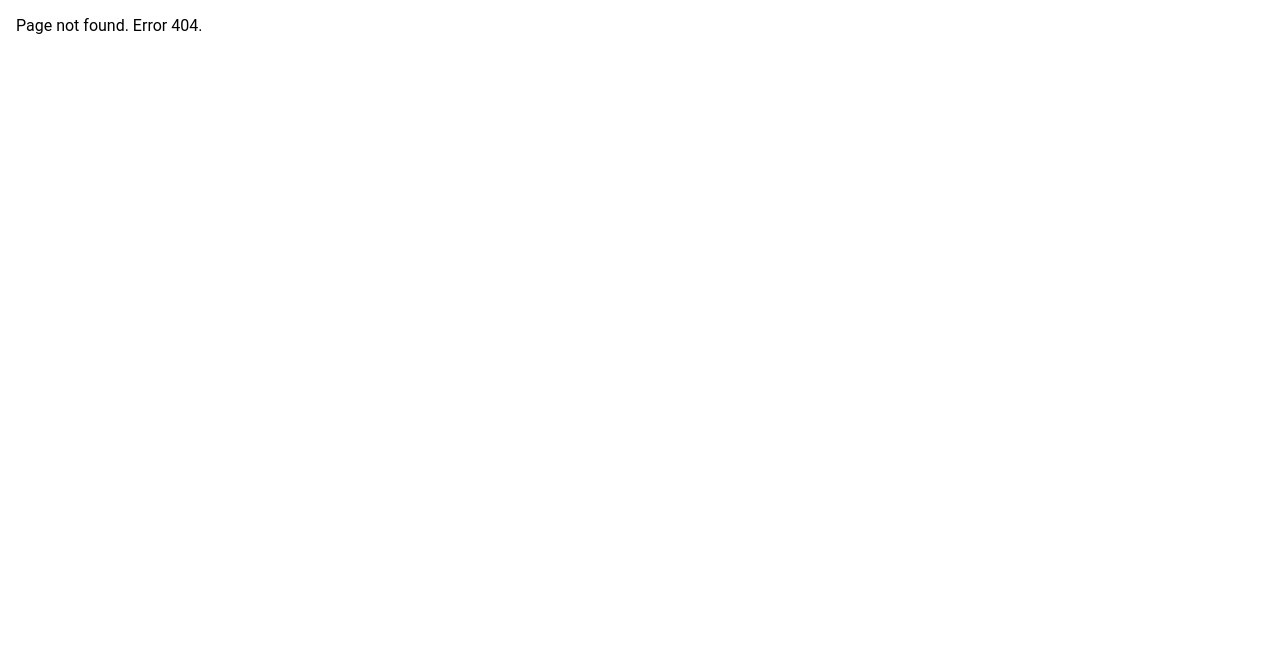
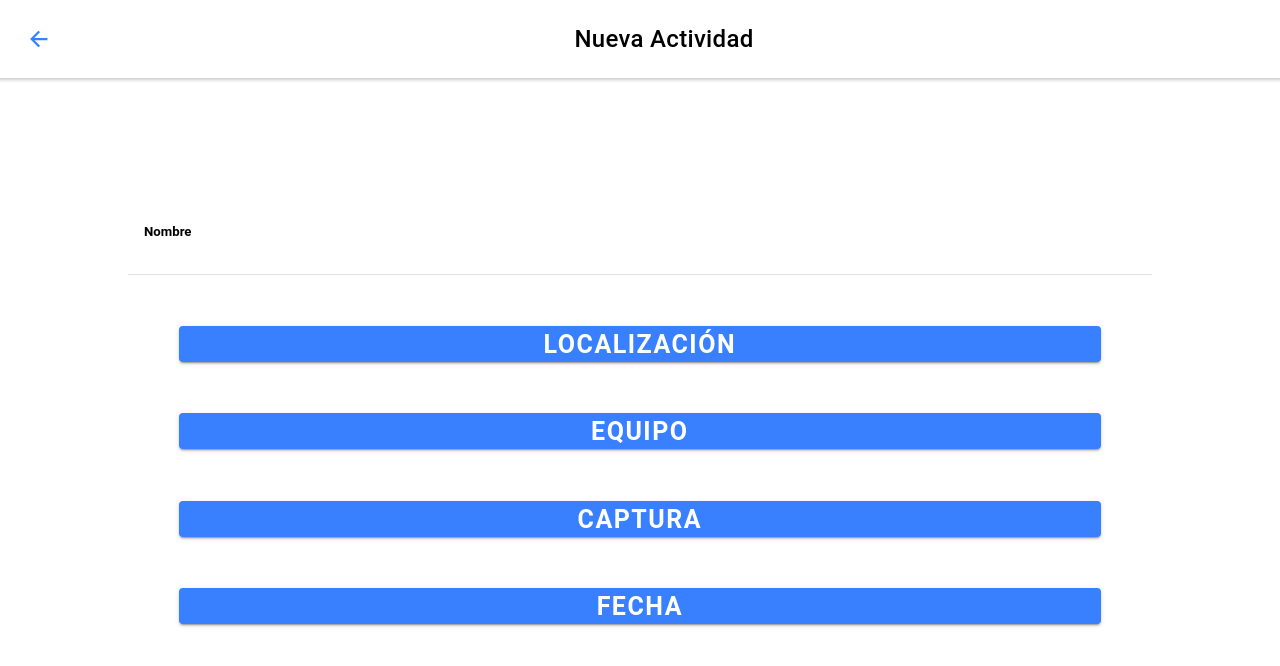
Before and after one commit to gonzalouli/PescApp, a React (Create React App) app: page /my/newActivity in a window 1280 px wide. Before the commit this address had no page. Shown: the top 666 px of the page. Built offline with nearby package versions, Linux system fonts and the light colour scheme.

Commit message:
nueva actividdad view, y refresco

```diff
--- a/src/App.tsx
+++ b/src/App.tsx
@@ -5,6 +5,8 @@ import NotFoundPage from './pages/NotFoundPage';
 import Login from './pages/Login';
 import Home from './pages/Home';
 import ChangePass from './pages/ChangePass'
+import NewActivity from './pages/NewActivity'
+
 /* Core CSS required for Ionic components to work properly */
 import '@ionic/react/css/core.css';
 
@@ -41,6 +43,9 @@ const App: React.FC = () => (
         <Route exact path="/my/changePass">
           <ChangePass />
         </Route>
+        <Route exact path="/my/newActivity">
+          <NewActivity />
+        </Route>
         <Redirect exact path="/" to="/login"/>
 
         <Route>
--- a/src/pages/ChangePass.tsx
+++ b/src/pages/ChangePass.tsx
@@ -22,7 +22,7 @@ import '../theme/ChangePass.css'
                 <BackButton refer="/my/profile" />
             </IonHeader>
             <IonContent>
-            <IonGrid >
+            <IonGrid className="grid-fixed">
                 <IonRow>
                     <IonCol>
                         <IonItem>
@@ -69,7 +69,7 @@ import '../theme/ChangePass.css'
                 <div className="submit buttons">
                     <IonList className="submit buttons">
                         <IonItem >
-                            <IonButton onClick={()=>{}}>Guardar</IonButton>
+                            <IonButton className="save" onClick={()=>{}}>Guardar</IonButton>
                         </IonItem>
                     </IonList>
                 </div>
--- a/src/pages/Home.tsx
+++ b/src/pages/Home.tsx
@@ -1,17 +1,43 @@
-import { IonButton, IonHeader, IonIcon, IonPage, IonTitle } from '@ionic/react'
+import { RefresherEventDetail } from '@ionic/core'
+import { IonButton, IonContent, IonHeader, IonIcon, IonList, IonPage, IonRefresher, IonRefresherContent, IonTitle, IonToolbar } from '@ionic/react'
 import React from 'react'
 import LogOutButton from '../components/LogOutButton'
 import MiPerfilButton from '../components/MiPerfilButton'
 import '../theme/Header.css'
+import '../theme/Home.css'
 
 const Home: React.FC = () => {
+
+    function doRefresh(event: CustomEvent<RefresherEventDetail>) {
+        console.log('Begin async operation');
+
+        setTimeout(() => {
+          console.log('Async operation has ended');
+          event.detail.complete();
+        }, 2000);
+      }
+
     return (
+
+
         <IonPage>
             <IonHeader className="header">
-                <MiPerfilButton text="Mi Perfil"></MiPerfilButton>
-                <LogOutButton></LogOutButton>
+                    <MiPerfilButton text="Mi Perfil"></MiPerfilButton>
+                    <LogOutButton></LogOutButton>
             </IonHeader>
-
+            <IonContent>
+                <IonRefresher slot="fixed" onIonRefresh={doRefresh} pullFactor={0.5} pullMin={40} pullMax={80}>
+                    <IonRefresherContent></IonRefresherContent>
+                </IonRefresher>
+                <IonList className="container">
+                    <IonButton className="main-button" expand="block" href="my/newActivity">Nueva Actividad</IonButton>
+                    <IonButton className="main-button"  expand="block">Mis Actividades</IonButton>
+                    <IonButton className="main-button"  expand="block">Meteorología</IonButton>
+                    <IonButton className="main-button"  expand="block">Especies piscícolas</IonButton>
+                    <IonButton className="main-button"  expand="block">Documentación</IonButton>
+                    <IonButton className="main-button"  expand="block">Notificaciones</IonButton>
+                </IonList>
+            </IonContent>
         </IonPage>
     )
 }
--- a/src/pages/Login.tsx
+++ b/src/pages/Login.tsx
@@ -47,11 +47,11 @@ const Home: React.FC = () => {
     <IonPage>
       <IonHeader>
         <IonToolbar className="ion-align-items-center">
-          <IonTitle >PescApp login</IonTitle>
+          <IonTitle className="tittle" >PescApp</IonTitle>
         </IonToolbar>
       </IonHeader>
       <IonContent className="form">
-        <IonList >
+        <IonList className="container" >
           <IonItem>
             <IonLabel className="label" position="stacked">Email</IonLabel>
             <IonInput className="text" type="email" value={email}  placeholder="Email"
--- a/src/pages/MiPerfil.tsx
+++ b/src/pages/MiPerfil.tsx
@@ -18,12 +18,12 @@ const MiPerfil: React.FC = () => {
                 <IonTitle >Mi Perfil</IonTitle>
             </IonHeader>
             <IonContent>
-            <IonList >
+            <IonList className="container" >
                 <IonItem>
                     IMAGEN
                 </IonItem>
             </IonList >
-            <IonList>
+            <IonList className="container">
                 <IonItem className="formItem ">
                     <IonLabel className="label" position="stacked">Nombre</IonLabel>
                     <IonInput className="text" type="text" value={name}  placeholder={name}
@@ -48,12 +48,12 @@ const MiPerfil: React.FC = () => {
                 <div className="buttons">
                     <IonList className="buttons">
                         <IonItem>
-                            <IonButton href="/my/changePass">
+                            <IonButton className="save" href="/my/changePass">
                                 Cambiar contraseña
                             </IonButton>
                         </IonItem>
                         <IonItem>
-                            <IonButton>Guardar</IonButton>
+                            <IonButton className="save" >Guardar</IonButton>
                         </IonItem>
                     </IonList>
                 </div>
--- /dev/null
+++ b/src/pages/NewActivity.tsx
@@ -0,0 +1,31 @@
+import { IonButton, IonContent, IonHeader, IonInput, IonItem, IonLabel, IonList, IonPage, IonTitle } from '@ionic/react'
+import React, { useState } from 'react'
+import BackButton from '../components/BackButton'
+import '../theme/Header.css'
+import '../theme/NewActivity.css'
+
+export default function NewActivity() {
+
+    const [name, setName] = useState('')
+    return (
+        <IonPage>
+        <IonHeader className="header">
+                <BackButton refer="/my/home" />
+                <IonTitle className='tittle' >Nueva Actividad</IonTitle>
+        </IonHeader>
+        <IonContent>
+            <IonList className="container">
+                <IonItem>
+                    <IonLabel className="label"     position="stacked">Nombre</IonLabel>
+                    <IonInput className="text" type='text' value={name}
+                        onIonChange={e=>setName(e.detail.value)}/>
+                </IonItem>
+                <IonButton className="main-button"  expand="block">Localización</IonButton>
+                <IonButton className="main-button"  expand="block">Equipo</IonButton>
+                <IonButton className="main-button"  expand="block">Captura</IonButton>
+                <IonButton className="main-button"  expand="block">Fecha</IonButton>
+            </IonList>
+        </IonContent>
+    </IonPage>
+    )
+}
--- a/src/theme/ChangePass.css
+++ b/src/theme/ChangePass.css
@@ -1,18 +1,27 @@
 .submit{
     top: 10%;
-
 }
 
-.text{
-    width: 80%;
-}
 
 .eyebutton{
     background-color: transparent;
-    height: 0 auto !;
+    margin-bottom: -13%;
 }
 
 .buttons{
     display: flex;
     align-items: center;
 }
+
+.button{
+    font-weight: bolder;
+    font-size: 20px;
+}
+
+.save{
+    height: 40px;
+}
+
+.grid-fixed{
+    width: 90%;
+}
--- a/src/theme/Header.css
+++ b/src/theme/Header.css
@@ -2,5 +2,11 @@
     text-align: center;
     display: flex;
     justify-content: space-between ;
-    padding: 15px
+    padding: 15px;
+    font-size: 12px !important;
 }
+
+.tittle{
+    text-align: center;
+    font-size: 200%;
+}
--- /dev/null
+++ b/src/theme/Home.css
@@ -0,0 +1,13 @@
+.container{
+    margin: 0 auto;
+    width: 90%;
+    margin-top: 5% !important;
+
+}
+
+.main-button{
+    position: relative;
+    font-weight: bolder;
+    font-size: 25px !important;
+    margin: 5%;
+}
--- a/src/theme/Login.css
+++ b/src/theme/Login.css
@@ -1,13 +1,11 @@
 .text{
-    font-size: 20px;
+    font-size: 130%;
 }
 
 .form{
     top: 10%;
     display: flex;
-    margin-left: auto;
-    margin-right: auto;
-    min-width: 500px;
+    margin: 0 auto;
 }
 
 .error{
@@ -28,13 +26,13 @@
 
 .entrar, .label{
     font-weight: bolder;
-    font-size: 20px;
-    max-width: 400px;
-    margin: 0 auto;
+    font-size: 20%;
+    max-width: 300px;
+    margin: 20px auto;
 }
 
 .entrar{
-    margin-top: 20px !important;
+    margin-top: 40px !important;
 
 }
 
@@ -44,3 +42,8 @@
     padding-top: 10px;
     max-width: 400px;
 }
+
+.container{
+    margin: 0 auto;
+    width: 80%;
+}
--- a/src/theme/MiPerfil.css
+++ b/src/theme/MiPerfil.css
@@ -9,3 +9,12 @@
     margin-top: 10px;
 
 }
+
+.container{
+    margin: 0 auto;
+    width: 80%;
+}
+
+.save{
+    height: 40px;
+}
--- /dev/null
+++ b/src/theme/NewActivity.css
@@ -0,0 +1,8 @@
+.label{
+    font-size: 110% !important;
+}
+
+.container{
+    margin: 10% !important;
+
+}
```
